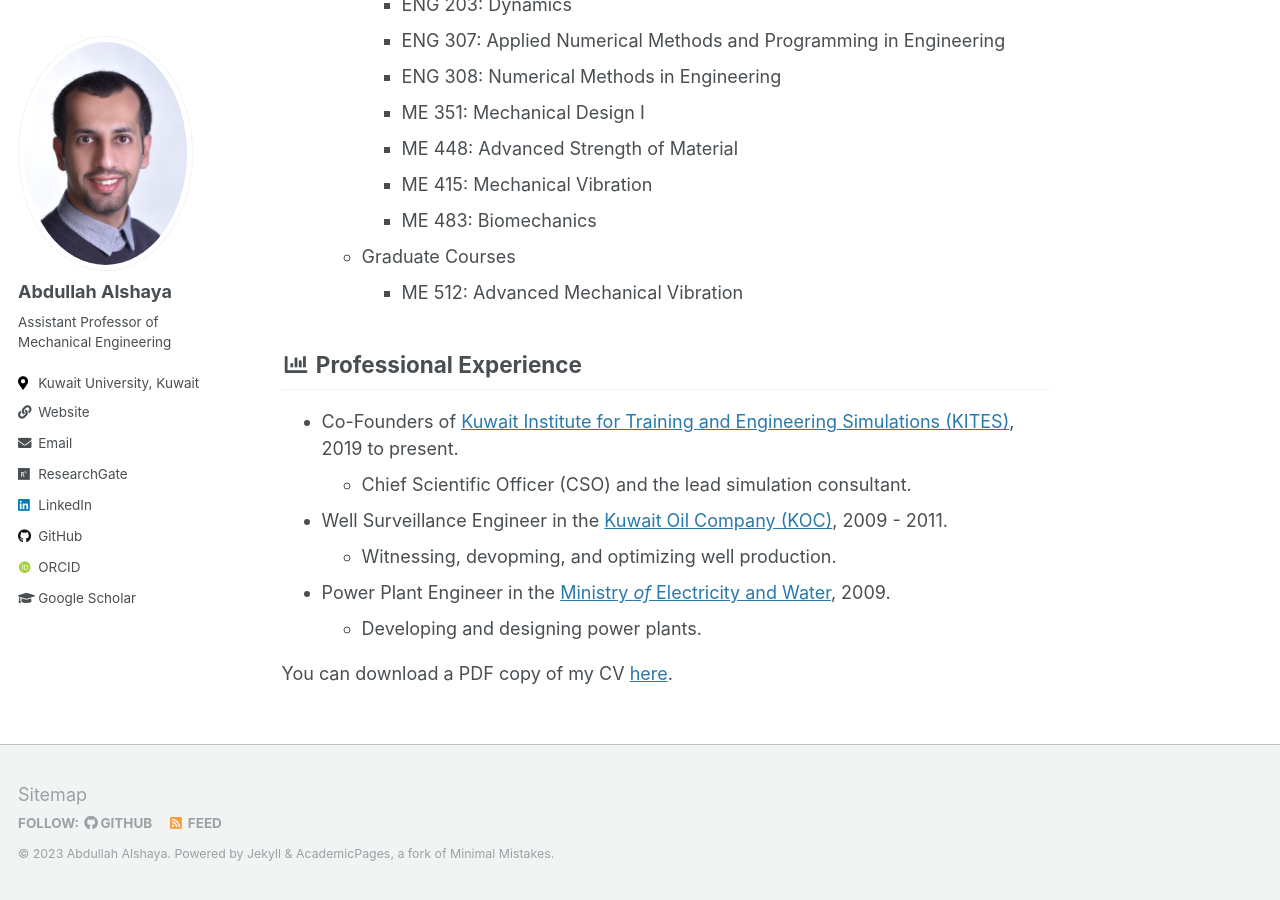
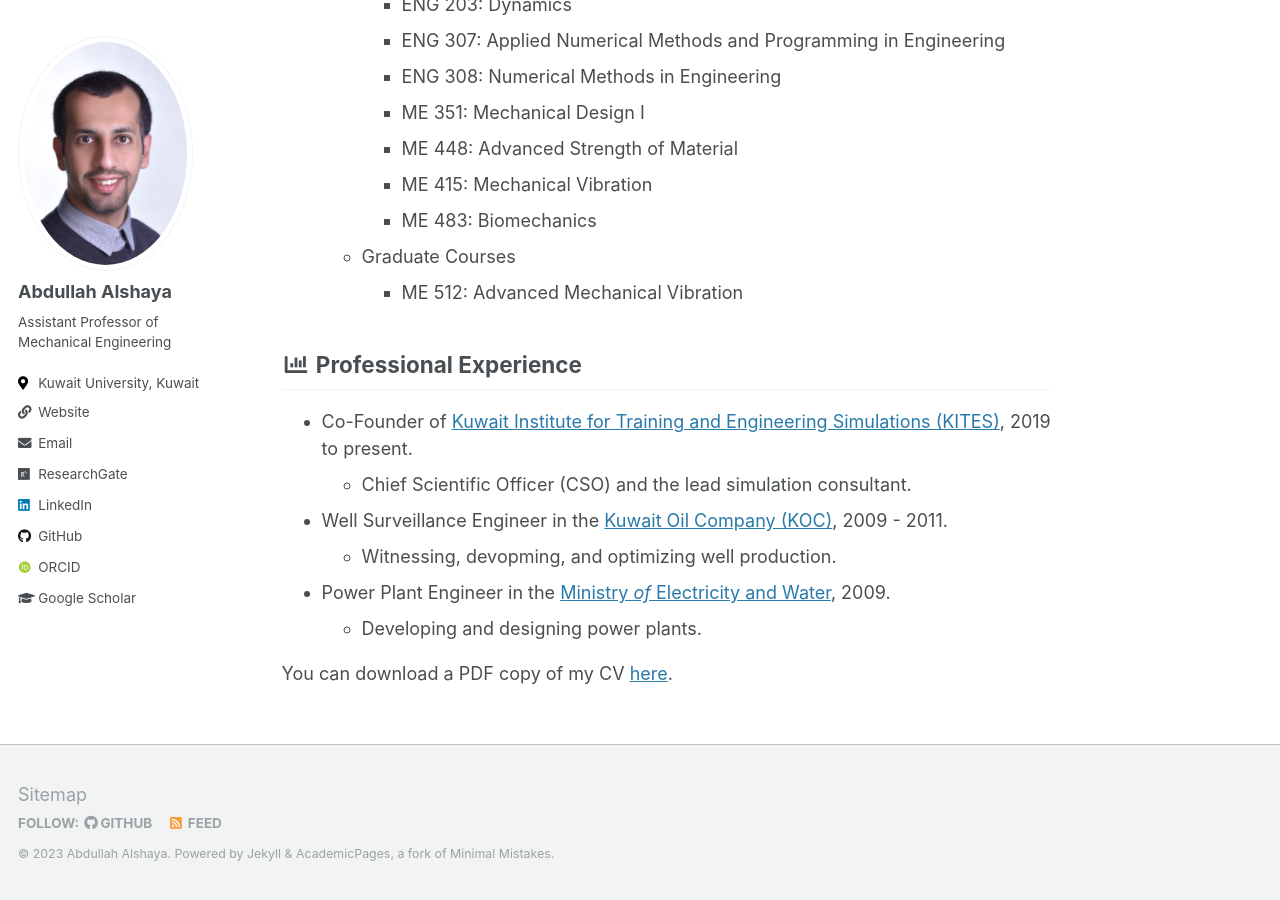
Before and after one commit to abdullah-alshaye/abdullah, a Jekyll site: the page built from _pages/about.md, in a window 1280 px wide and 900 px high, scrolled down 1286 px. Built offline with Jekyll 4.4.1, drawn with Linux system fonts in a browser that asks for light colours; some web fonts are replaced.

Commit message:
Update about.md

```diff
--- a/_pages/about.md
+++ b/_pages/about.md
@@ -44,7 +44,7 @@ Currently, I have [published](publications) *21 papers* in peer-reviewed journal
 
 ## <i class="fas fa-fw fa-chart-bar" aria-hidden="true"></i> Professional Experience
 {: #ProfessionalExperience }
-- Co-Founders of [Kuwait Institute for Training and Engineering Simulations (KITES)](http://kites-kw.com/en/), 2019 to present.
+- Co-Founder of [Kuwait Institute for Training and Engineering Simulations (KITES)](http://kites-kw.com/en/), 2019 to present.
   - Chief Scientific Officer (CSO) and the lead simulation consultant.
 - Well Surveillance Engineer in the [Kuwait Oil Company (KOC)](https://www.kockw.com/sites/EN/Pages/Default.aspx), 2009 - 2011.
   - Witnessing, devopming, and optimizing well production.
```
